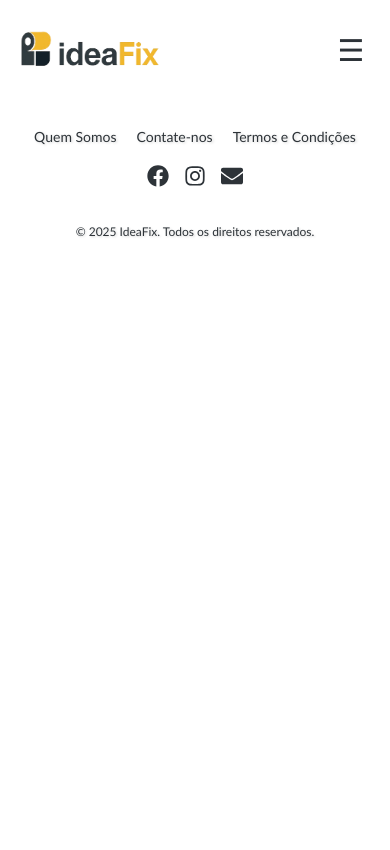
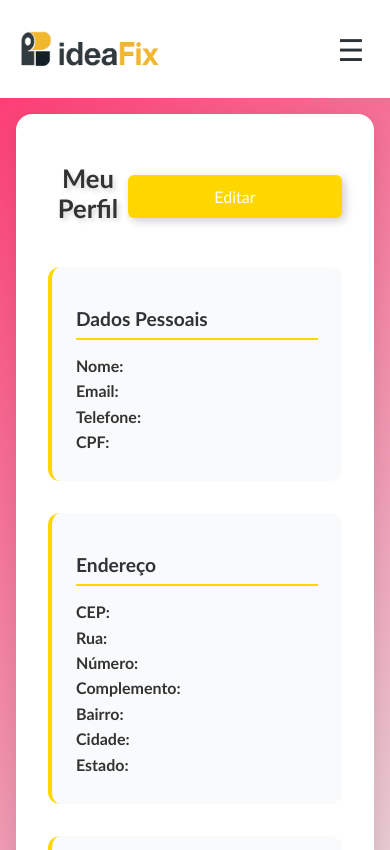
Before and after one commit to aziul89/fixapp_web, a React (Create React App) app: page /profile in a window 390 px wide. Shown: the top 850 px of the page. Built offline with nearby package versions, Linux system fonts and the light colour scheme.

Commit message:
add tela de perfil

```diff
--- a/src/App.js
+++ b/src/App.js
@@ -14,6 +14,7 @@ import Navbar from './components/Navbar';
 import Footer from './components/Footer';
 import Services from './components/Services';
 import ScrollToTop from './components/ScrollToTop';
+import Profile from './pages/Profile';
 
 function App() {
   return (
@@ -31,6 +32,7 @@ function App() {
         <Route path="/recuperar-senha" element={<RecuperarSenha />} />
         <Route path="/como-funciona" element={<ComoFunciona />} />
         <Route path="/services" element={<Services />} />
+        <Route path="/profile" element={<Profile />} />
       </Routes>
       <Footer />
     </>
--- a/src/pages/Profile.js
+++ b/src/pages/Profile.js
@@ -0,0 +1,81 @@
+import { useNavigate, useLocation } from "react-router-dom";
+import { useEffect, useState } from "react";
+import "../styles/Profile.css";
+
+function Profile() {
+  const location = useLocation();
+  const navigate = useNavigate();
+  const dadosRecebidos = location.state;
+
+  const [cliente, setCliente] = useState(dadosRecebidos?.cliente || {});
+  const [endereco, setEndereco] = useState(dadosRecebidos?.endereco || {});
+  const [servicos, setServicos] = useState([]);
+
+  // Puxar dados do backend
+  useEffect(() => {
+    if (cliente?.id) {
+      // Fetchs
+
+      // Simulação de histórico
+      setServicos([
+        { id: 1, nome: "Aplicação de película", data: "2025-04-20", status: "Concluído" },
+      ]);
+
+    }
+  }, [cliente]);
+
+  const handleEditarPerfil = () => {
+    navigate("/editar-perfil", { state: { cliente, endereco } });
+  };
+
+  return (
+    <div className="profile-container" >
+        <div className="profile-box">
+        <div className="profile-header">
+            <h1>Meu Perfil</h1>
+            <button className="edit-button" onClick={handleEditarPerfil}>
+                Editar
+            </button>
+        </div>
+
+        <section className="profile-section">
+            <h2>Dados Pessoais</h2>
+            <p><strong>Nome:</strong> {cliente.nome}</p>
+            <p><strong>Email:</strong> {cliente.email}</p>
+            <p><strong>Telefone:</strong> {cliente.telefone}</p>
+            <p><strong>CPF:</strong> {cliente.cpf}</p>
+        </section>
+
+        <section className="profile-section">
+            <h2>Endereço</h2>
+            <p><strong>CEP:</strong> {endereco.cep}</p>
+            <p><strong>Rua:</strong> {endereco.rua}</p>
+            <p><strong>Número:</strong> {endereco.numero}</p>
+            <p><strong>Complemento:</strong> {endereco.complemento}</p>
+            <p><strong>Bairro:</strong> {endereco.bairro}</p>
+            <p><strong>Cidade:</strong> {endereco.cidade}</p>
+            <p><strong>Estado:</strong> {endereco.estado}</p>
+        </section>
+
+        <section className="profile-section">
+            <h2>Histórico de Serviços</h2>
+            {servicos.length > 0 ? (
+            <ul>
+                {servicos.map(servico => (
+                <li key={servico.id}>
+                    <strong>{servico.nome}</strong> - {servico.data} ({servico.status})
+                </li>
+                ))}
+            </ul>
+            ) : (
+            <p>Nenhum serviço registrado ainda.</p>
+            )}
+        </section>
+
+
+        </div>
+    </div>
+  );
+}
+
+export default Profile;
--- a/src/pages/Register3.js
+++ b/src/pages/Register3.js
@@ -84,6 +84,8 @@ function Register3() {
 
       alert("Endereço salvo com sucesso!");
       navigate("/login");
+    //navigate("/profile", { state: { clienteId } });
+
     } catch (error) {
       console.error("Erro de rede:", error);
       alert("Erro ao salvar o endereço. Verifique a conexão e tente novamente.");
@@ -197,6 +199,7 @@ function Register3() {
         </p>
       </div>
     </div>
+
   );
 }
 
--- /dev/null
+++ b/src/styles/Profile.css
@@ -0,0 +1,119 @@
+.profile-container {
+  display: flex;
+  justify-content: center;
+  align-items: flex-start;
+  min-height: 100vh;
+  background: linear-gradient(135deg, #FC3F75, #e3e3e3);
+  padding: 4rem;
+}
+
+.profile-box {
+  width: 100%;
+  max-width: 900px;
+  background-color: #fff;
+  padding: 2rem;
+  border-radius: 1rem;
+  box-shadow: 0 6px 20px rgba(0, 0, 0, 0.1);
+}
+
+.profile-box h1 {
+  font-size: 28px;
+  margin-bottom: 1.5rem;
+  text-align: center;
+  color: #333;
+  text-shadow: rgba(0, 0, 0, 0.166) 0.1em 0.1em 0.2em;
+}
+
+.profile-section {
+  margin-bottom: 2rem;
+  padding: 1.5rem;
+  border-left: 4px solid #FFD700;
+  background-color: #f9fafb;
+  border-radius: 0.75rem;
+}
+
+.profile-section h2 {
+  font-size: 1.5rem;
+  margin-bottom: 1rem;
+  color: #2D3338;
+  border-bottom: 2px solid #FFD700;
+  padding-bottom: 0.5rem;
+}
+
+.profile-section p {
+  margin: 0.4rem 0;
+  font-size: 1rem;
+  color: #333;
+}
+
+.profile-section ul {
+  list-style-type: disc;
+  margin-left: 1.5rem;
+  color: #444;
+}
+
+.profile-section li {
+  margin-bottom: 0.5rem;
+}
+
+.profile-header {
+  display: flex;
+  justify-content: space-between;
+  align-items: center;
+  margin-bottom: 20px;
+}
+
+.button-container {
+  text-align: center;
+  margin-top: 1rem;
+}
+
+.edit-button {
+  background-color: #FFD700;
+  color: white;
+  border: none;
+  padding: 0.75rem 1.5rem;
+  font-size: 1rem;
+  border-radius: 6px;
+  cursor: pointer;
+  transition: background-color 0.3s ease;
+  box-shadow: 3px 3px 10px rgba(0, 0, 0, 0.2);
+}
+
+.edit-button:hover {
+  background-color: #b69a00;
+}
+
+/* Responsividade */
+
+@media (max-width: 768px) {
+  .profile-container {
+    padding: 2rem;
+  }
+
+  .profile-data-grid {
+    grid-template-columns: 1fr;
+  }
+
+  .edit-button {
+    width: 100%;
+  }
+}
+
+@media (max-width: 480px) {
+  .profile-container {
+    padding: 1rem;
+  }
+
+  .profile-box h1 {
+    font-size: 1.6rem;
+  }
+
+  .profile-section h2 {
+    font-size: 1.2rem;
+  }
+
+  .profile-section li {
+    font-size: 0.95rem;
+  }
+}
```
